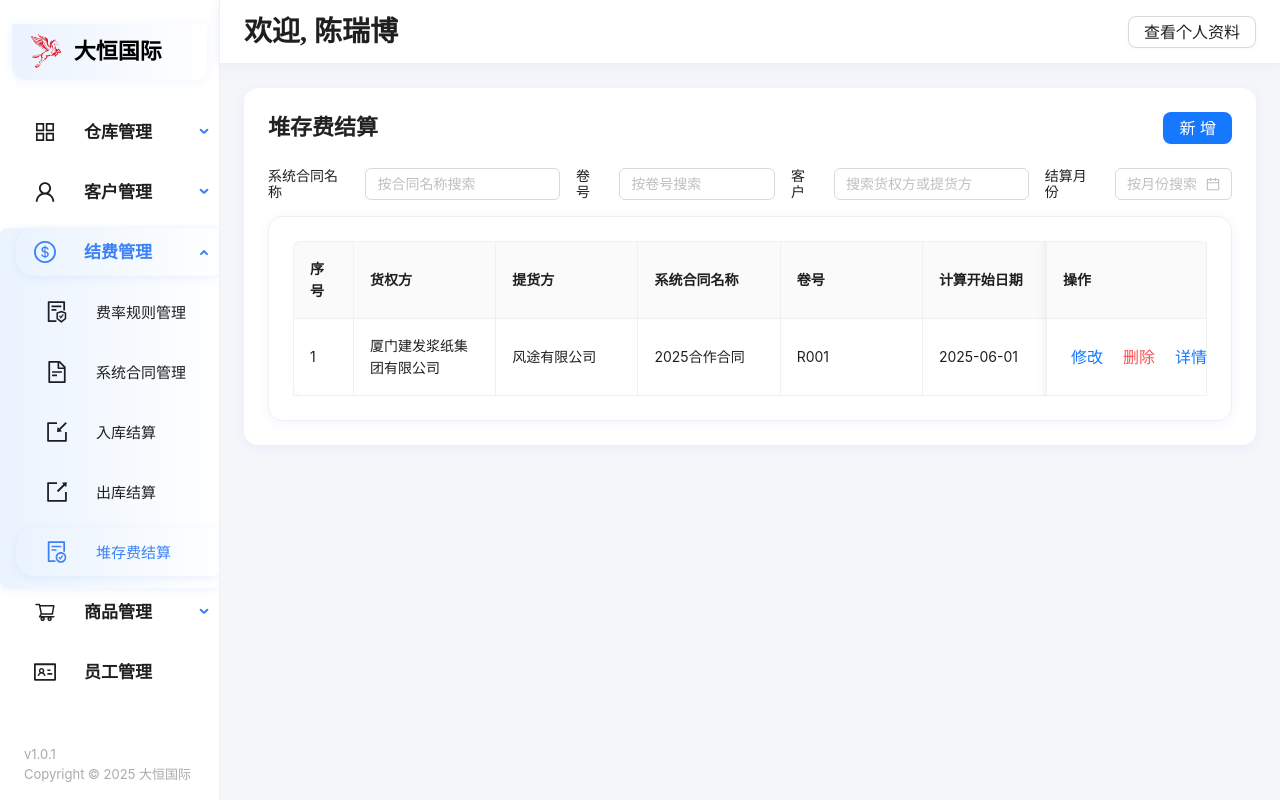
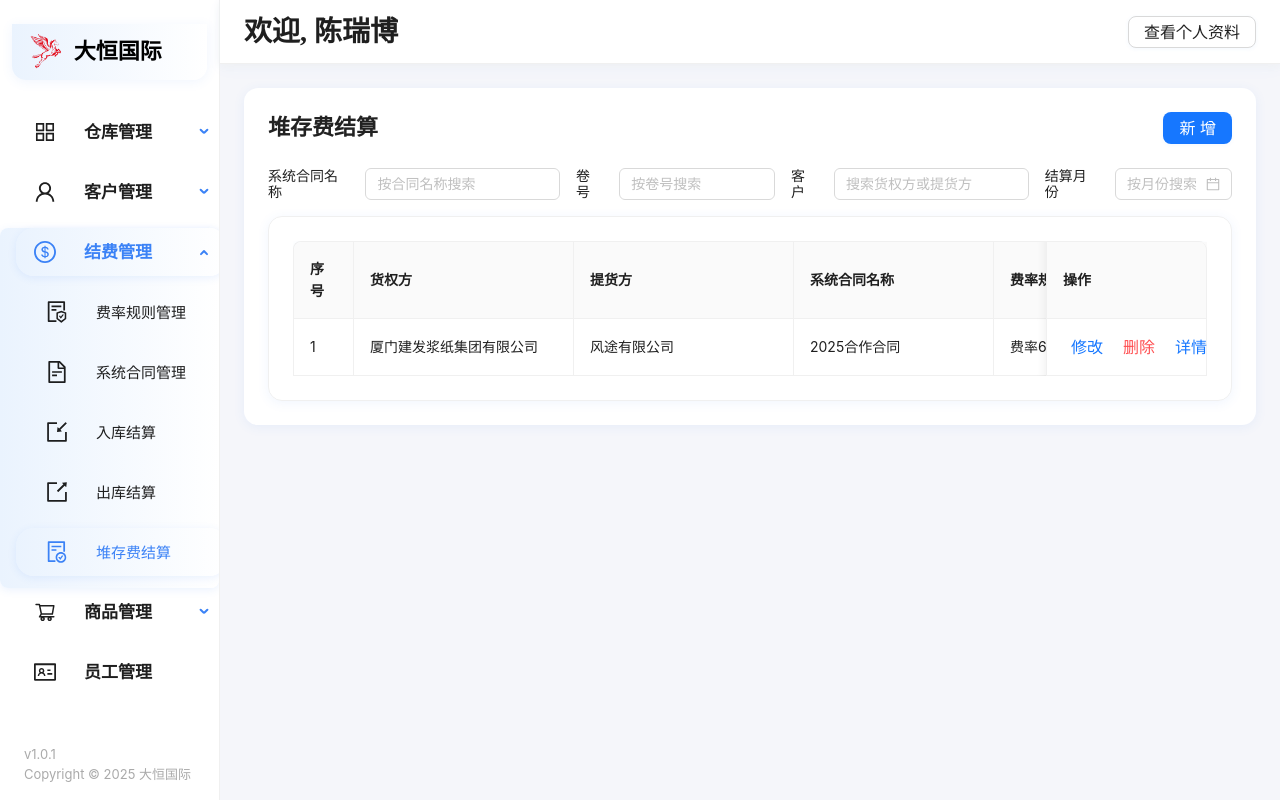
Before and after one commit to JinfengPang/DH-Frontend, a React (Vite) app: page /cost/storage in a window 1280 px wide. Built offline with nearby package versions, Linux system fonts and the light colour scheme.

Commit message:
feat: storage 2

```diff
--- a/src/pages/cost/Storage.jsx
+++ b/src/pages/cost/Storage.jsx
@@ -2,60 +2,172 @@ import React, { useState, useEffect } from 'react';
 import { Card, Table, Button, Space, Modal, Form, Input, message, Select, DatePicker } from 'antd';
 import dayjs from 'dayjs';
 
-// 从 Info.jsx 获取客户 mock 数据
+// 从 Contract.jsx 同步的客户 mock 数据
 const customerMockData = [
   {
     key: '1',
     code: 'C00001',
     name: '厦门建发浆纸集团有限公司',
-    alias: '建发浆纸'
+    alias: '建发浆纸',
+    address: '天津市塘沽区',
+    owner: '是',
+    picker: '否',
+    paper: '是',
+    bulk: '否',
+    email: 'jianfa@example.com',
+    contact1: '张三',
+    phone1: '13800000000',
+    contact2: '',
+    phone2: '',
+    contact3: '',
+    phone3: ''
   },
   {
     key: '2',
     code: 'C00002',
     name: '风途有限公司',
-    alias: '风途'
+    alias: '风途',
+    address: '天津市塘沽区',
+    owner: '否',
+    picker: '是',
+    paper: '否',
+    bulk: '是',
+    email: 'fengtultd@example.com',
+    contact1: '李四',
+    phone1: '13900000000',
+    contact2: '',
+    phone2: '',
+    contact3: '',
+    phone3: ''
   }
 ];
 
-// 从 Contract.jsx 获取合同 mock 数据
+// 从 Rate.jsx 同步的费率规则 mock 数据
+const rateMockData = [
+  {
+    key: '1',
+    rateNo: 'R001',
+    rateName: '费率6090120',
+    steps: [
+      { day: 30, price: 10 },
+      { day: 60, price: 8 },
+      { day: 90, price: 6 },
+    ],
+  },
+];
+
+// 从 Contract.jsx 同步的合同 mock 数据
 const contractMockData = [
   {
     key: '1',
     customerName: '厦门建发浆纸集团有限公司',
+    rateNo: 'R001',
     contractName: '2025合作合同',
     contractId: 'C001',
     startDate: '2024-01-01',
     endDate: '2024-12-31',
-    storageRate: 0.5, // 堆存费率（元/吨/天）
-  }
+    contractType: '纸质',
+    invoiceRate: 13,
+    inFee: 10,
+    outFee: 8,
+    boxFee: 200,
+  },
 ];
 
+// 将核心计算函数移到组件外部，以提高代码复用性和清晰度
+
+/**
+ * 根据堆存天数和费率阶梯计算单价
+ * @param {number} days - 堆存总天数
+ * @param {Array} rateSteps - 费率阶梯规则
+ * @returns {number} - 计算出的单价
+ */
+const calculateUnitPrice = (days, rateSteps) => {
+  if (!Array.isArray(rateSteps) || !rateSteps.length) return 0;
+  // 假设 rateSteps 按 day 升序排列，找到第一个满足条件的阶梯
+  const step = rateSteps.find(s => days <= s.day);
+  return step ? step.price : rateSteps[rateSteps.length - 1]?.price || 0;
+};
+
+/**
+ * 计算堆存天数
+ * @param {string} start - 开始日期 (YYYY-MM-DD)
+ * @param {string} end - 结束日期 (YYYY-MM-DD)
+ * @param {string} settlementMonthStr - 结算月份 (YYYY-MM)
+ * @returns {{monthlyDays: number, totalDays: number}} - 当月天数和总天数
+ */
+const calculateDays = (start, end, settlementMonthStr) => {
+  if (!start || !end) return { monthlyDays: 0, totalDays: 0 };
+  const startDate = dayjs(start);
+  const endDate = dayjs(end);
+
+  if (!startDate.isValid() || !endDate.isValid() || startDate.isAfter(endDate)) {
+    return { monthlyDays: 0, totalDays: 0 };
+  }
+
+  const totalDays = endDate.diff(startDate, 'day') + 1;
+  let monthlyDays = 0;
+
+  const settlementMonth = settlementMonthStr ? dayjs(settlementMonthStr) : (startDate.isSame(endDate, 'month') ? startDate : null);
+
+  if (settlementMonth && settlementMonth.isValid()) {
+    const settlementStart = settlementMonth.startOf('month');
+    const settlementEnd = settlementMonth.endOf('month');
+
+    if (!(endDate.isBefore(settlementStart) || startDate.isAfter(settlementEnd))) {
+      const effectiveStart = startDate.isAfter(settlementStart) ? startDate : settlementStart;
+      const effectiveEnd = endDate.isBefore(settlementEnd) ? endDate : settlementEnd;
+      monthlyDays = effectiveEnd.diff(effectiveStart, 'day') + 1;
+    }
+  }
+
+  return { monthlyDays, totalDays };
+};
+
+/**
+ * 计算总堆存费
+ * @param {number} weight - 重量
+ * @param {number} days - 总天数
+ * @param {number} unitPrice - 单价
+ * @returns {number} - 总费用
+ */
+const calculateStorageFee = (weight, days, unitPrice) => {
+  return Number(weight || 0) * Number(days || 0) * Number(unitPrice || 0);
+};
+
+// 初始数据（与新的 mock 数据对齐）
 const initialData = [
   {
     key: '1',
     cargoOwner: '厦门建发浆纸集团有限公司',
     pickupParty: '风途有限公司',
     contractName: '2025合作合同',
-    rollNo: 'R001', // 卷号
-    startDate: '2025-06-01', // 计算开始日期
-    endDate: '2025-06-24', // 计算终止日期
-    monthlyDays: 24, // 当月堆存天数
-    totalDays: 24, // 堆存总天数
-    weight: 100, // 结存重量（吨）
-    unitPrice: 0.5, // 单价（元/吨/天）
-    storageFee: 1200, // 堆存费
-    feesPaid: false, // 是否已支付
-    paymentPerson: '', // 付款人
-    paymentMethod: '月结单', // 付款方式
-    remark: '常温仓库堆存', // 备注
-  }
+    contractId: 'C001',
+    rateRuleName: '费率6090120',
+    rateNo: 'R001',
+    rollNo: 'R001',
+    startDate: '2025-06-01',
+    endDate: '2025-06-15',
+    weight: 100,
+    unitPrice: 10, // 根据费率规则 R001 和 15天 计算得出
+    feesPaid: false,
+    paymentPerson: '',
+    paymentMethod: '月结单',
+    remark: '常温仓库堆存',
+  },
 ];
 
 function CostStorage() {
   const [data, setData] = useState(() => {
     const saved = localStorage.getItem('cost_storage');
-    return saved ? JSON.parse(saved) : initialData;
+    const initial = saved && JSON.parse(saved).length > 0 ? JSON.parse(saved) : initialData;
+    // 初始化数据时，计算天数和费用，确保数据完整性
+    return initial.map(item => {
+      const settlementMonth = dayjs(item.endDate).format('YYYY-MM');
+      const { monthlyDays, totalDays } = calculateDays(item.startDate, item.endDate, settlementMonth);
+      const storageFee = calculateStorageFee(item.weight, totalDays, item.unitPrice);
+      return { ...item, monthlyDays, totalDays, storageFee };
+    });
   });
   const [modalOpen, setModalOpen] = useState(false);
   const [editing, setEditing] = useState(null);
@@ -75,35 +187,54 @@ function CostStorage() {
     localStorage.setItem('cost_storage', JSON.stringify(data));
   }, [data]);
 
-  // 使用 mock 数据设置客户选项
+  // 加载客户选项
   useEffect(() => {
-    setCustomerOptions(customerMockData.map(c => ({
-      label: c.name,
-      value: c.name
-    })));
+    const savedCustomers = localStorage.getItem('customers');
+    const customers = savedCustomers && JSON.parse(savedCustomers).length > 0
+      ? JSON.parse(savedCustomers)
+      : customerMockData;
+    setCustomerOptions(customers.map(c => ({ label: c.name, value: c.name })));
   }, []);
 
-  // 使用 mock 数据设置合同选项
+  // 加载合同选项（包含费率信息）
   useEffect(() => {
-    setContractOptions(contractMockData.map(c => ({
-      label: c.contractName,
-      value: c.contractName,
-      cargoOwner: c.customerName,
-      storageRate: c.storageRate
-    })));
+    const savedContracts = localStorage.getItem('contracts');
+    const contracts = savedContracts && JSON.parse(savedContracts).length > 0
+      ? JSON.parse(savedContracts)
+      : contractMockData;
+
+    const savedRates = localStorage.getItem('cost_rates');
+    const rates = savedRates && JSON.parse(savedRates).length > 0
+      ? JSON.parse(savedRates)
+      : rateMockData;
+
+    setContractOptions(contracts.map(contract => {
+      const rate = rates.find(r => r.rateNo === contract.rateNo);
+      return {
+        label: contract.contractName,
+        value: contract.contractName,
+        cargoOwner: contract.customerName,
+        contractId: contract.contractId, // 传递 contractId
+        rateNo: contract.rateNo,
+        rateName: rate?.rateName || '',
+        rateSteps: rate?.steps.sort((a, b) => a.day - b.day) || [] // 确保阶梯按天数升序
+      };
+    }));
   }, [modalOpen]);
 
   const columns = [
-    { title: '序号', width: 60, render: (_, __, index) => index + 1 },
-    { title: '货权方', dataIndex: 'cargoOwner', key: 'cargoOwner' },
-    { title: '提货方', dataIndex: 'pickupParty', key: 'pickupParty' },
-    { title: '系统合同名称', dataIndex: 'contractName', key: 'contractName' },
-    { title: '卷号', dataIndex: 'rollNo', key: 'rollNo' },
-    { title: '计算开始日期', dataIndex: 'startDate', key: 'startDate' },
-    { title: '计算终止日期', dataIndex: 'endDate', key: 'endDate' },
-    { title: '当月堆存天数', dataIndex: 'monthlyDays', key: 'monthlyDays' },
-    { title: '堆存总天数', dataIndex: 'totalDays', key: 'totalDays' },
-    { title: '结存重量(吨)', dataIndex: 'weight', key: 'weight' },
+    { title: '序号', width: 60, render: (_, __, index) => index + 1, fixed: 'left' },
+    { title: '货权方', dataIndex: 'cargoOwner', key: 'cargoOwner', width: 220 },
+    { title: '提货方', dataIndex: 'pickupParty', key: 'pickupParty', width: 220 },
+    { title: '系统合同名称', dataIndex: 'contractName', key: 'contractName', width: 200 },
+    { title: '费率规则名称', dataIndex: 'rateRuleName', key: 'rateRuleName', width: 150 },
+    { title: '卷号', dataIndex: 'rollNo', key: 'rollNo', width: 120 },
+    { title: '计算开始日期', dataIndex: 'startDate', key: 'startDate', width: 120 },
+    { title: '计算终止日期', dataIndex: 'endDate', key: 'endDate', width: 120 },
+    { title: '当月堆存天数', dataIndex: 'monthlyDays', key: 'monthlyDays', width: 120 },
+    { title: '堆存总天数', dataIndex: 'totalDays', key: 'totalDays', width: 110 },
+    { title: '结存重量(吨)', dataIndex: 'weight', key: 'weight', width: 120 },
+    { title: '堆存费', dataIndex: 'storageFee', key: 'storageFee', width: 100, render: v => v?.toFixed(2) },
     {
       title: '操作',
       key: 'action',
@@ -119,32 +250,9 @@ function CostStorage() {
     },
   ];
 
-  // 自动计算堆存天数
-  const calculateDays = (start, end) => {
-    if (!start || !end) return { monthlyDays: 0, totalDays: 0 };
-    const startDate = dayjs(start);
-    const endDate = dayjs(end);
-    const totalDays = endDate.diff(startDate, 'day') + 1;
-
-    // 如果开始和结束日期在同一个月，则月堆存天数等于总天数
-    if (startDate.format('YYYY-MM') === endDate.format('YYYY-MM')) {
-      return { monthlyDays: totalDays, totalDays };
-    }
-
-    // 否则计算当月天数
-    const monthStart = dayjs(searchMonth || endDate.format('YYYY-MM'));
-    const monthEnd = monthStart.endOf('month');
-    const monthlyDays = endDate.diff(monthStart.startOf('month'), 'day') + 1;
-
-    return {
-      monthlyDays: Math.min(monthlyDays, dayjs(end).date()),
-      totalDays
-    };
-  };
-
-  // 搜索过滤
+  // 搜索过滤数据，并根据搜索月份动态计算当月天数
   const getFilteredData = () => {
-    return data.filter(item => {
+    const filtered = data.filter(item => {
       const matchContract = !searchContract ||
         (item.contractName || '').toLowerCase().includes(searchContract.toLowerCase());
       const matchRollNo = !searchRollNo ||
@@ -152,12 +260,28 @@ function CostStorage() {
       const matchCustomer = !searchCustomer ||
         (item.cargoOwner || '').toLowerCase().includes(searchCustomer.toLowerCase()) ||
         (item.pickupParty || '').toLowerCase().includes(searchCustomer.toLowerCase());
-      const matchMonth = !searchMonth || (
-        dayjs(item.startDate).format('YYYY-MM') === searchMonth ||
-        dayjs(item.endDate).format('YYYY-MM') === searchMonth
-      );
+
+      const itemStartDate = dayjs(item.startDate);
+      const itemEndDate = dayjs(item.endDate);
+      const searchMonthStart = searchMonth ? dayjs(searchMonth).startOf('month') : null;
+      const searchMonthEnd = searchMonth ? dayjs(searchMonth).endOf('month') : null;
+
+      // 修正月份匹配逻辑，改为检查日期范围重叠
+      const matchMonth = !searchMonth ||
+        (!itemEndDate.isBefore(searchMonthStart) && !itemStartDate.isAfter(searchMonthEnd));
+
       return matchContract && matchRollNo && matchCustomer && matchMonth;
     });
+
+    // 如果按月份搜索，则动态计算当月天数用于显示
+    if (searchMonth) {
+      return filtered.map(item => {
+        const { monthlyDays } = calculateDays(item.startDate, item.endDate, searchMonth);
+        return { ...item, monthlyDays };
+      });
+    }
+
+    return filtered;
   };
 
   const onAdd = () => {
@@ -176,23 +300,17 @@ function CostStorage() {
     setModalOpen(true);
   };
 
-  // 自动计算堆存费
-  const calculateStorageFee = (weight, days, unitPrice) => {
-    return Number(weight || 0) * Number(days || 0) * Number(unitPrice || 0);
-  };
-
   const handleOk = async () => {
     try {
       const values = await form.validateFields();
 
-      // 格式化日期
       const startDate = values.startDate?.format('YYYY-MM-DD');
       const endDate = values.endDate?.format('YYYY-MM-DD');
 
-      // 计算天数
-      const { monthlyDays, totalDays } = calculateDays(startDate, endDate);
+      // 存储时，基于结束日期的月份计算当月天数作为默认值
+      const settlementMonthForStorage = values.endDate?.format('YYYY-MM');
+      const { monthlyDays, totalDays } = calculateDays(startDate, endDate, settlementMonthForStorage);
 
-      // 计算堆存费
       const storageFee = calculateStorageFee(values.weight, totalDays, values.unitPrice);
 
       const newItem = {
@@ -202,6 +320,7 @@ function CostStorage() {
         monthlyDays,
         totalDays,
         storageFee,
+        // contractId 从 values 中获取
         key: editing ? editing.key : Date.now().toString(),
       };
 
@@ -226,13 +345,39 @@ function CostStorage() {
     message.success('删除成功');
   };
 
-  // 选择合同时自动填充相关信息
+  // 选择合同时自动填充货权方、费率规则、单价等信息
   const handleContractChange = (value, option) => {
     if (!option) return;
+
+    const startDate = form.getFieldValue('startDate')?.format('YYYY-MM-DD');
+    const endDate = form.getFieldValue('endDate')?.format('YYYY-MM-DD');
+    const { totalDays } = calculateDays(startDate, endDate);
+
+    const unitPrice = calculateUnitPrice(totalDays || 0, option.rateSteps);
+
     form.setFieldsValue({
       cargoOwner: option.cargoOwner,
-      unitPrice: option.storageRate
+      rateRuleName: option.rateName,
+      unitPrice,
+      rateNo: option.rateNo,
+      contractId: option.contractId, // 自动填充合同ID
     });
+  };
+
+  // 日期变化时，动态更新单价
+  const handleDateChange = () => {
+    const startDate = form.getFieldValue('startDate')?.format('YYYY-MM-DD');
+    const endDate = form.getFieldValue('endDate')?.format('YYYY-MM-DD');
+    const contractName = form.getFieldValue('contractName');
+
+    if (startDate && endDate && contractName) {
+      const { totalDays } = calculateDays(startDate, endDate);
+      const contract = contractOptions.find(c => c.value === contractName);
+      if (contract) {
+        const unitPrice = calculateUnitPrice(totalDays, contract.rateSteps);
+        form.setFieldsValue({ unitPrice });
+      }
+    }
   };
 
   return (
@@ -332,13 +477,39 @@ function CostStorage() {
             <Input />
           </Form.Item>
           <Form.Item name="startDate" label="计算开始日期" rules={[{ required: true, message: '请选择开始日期' }]}>
-            <DatePicker style={{ width: '100%' }} />
+            <DatePicker style={{ width: '100%' }} onChange={handleDateChange} />
           </Form.Item>
-          <Form.Item name="endDate" label="计算终止日期" rules={[{ required: true, message: '请选择终止日期' }]}>
-            <DatePicker style={{ width: '100%' }} />
+          <Form.Item
+            name="endDate"
+            label="计算终止日期"
+            rules={[
+              { required: true, message: '请选择终止日期' },
+              ({ getFieldValue }) => ({
+                validator(_, value) {
+                  if (!value || !getFieldValue('startDate')) {
+                    return Promise.resolve();
+                  }
+                  if (value.isBefore(getFieldValue('startDate'))) {
+                    return Promise.reject(new Error('终止日期不能早于开始日期!'));
+                  }
+                  return Promise.resolve();
+                },
+              }),
+            ]}
+          >
+            <DatePicker style={{ width: '100%' }} onChange={handleDateChange} />
           </Form.Item>
           <Form.Item name="weight" label="结存重量(吨)" rules={[{ required: true, message: '请输入结存重量' }]}>
             <Input type="number" min={0} />
+          </Form.Item>
+          <Form.Item name="contractId" hidden>
+            <Input />
+          </Form.Item>
+          <Form.Item name="rateNo" hidden>
+            <Input />
+          </Form.Item>
+          <Form.Item name="rateRuleName" label="费率规则名称" rules={[{ required: true, message: '请选择费率规则' }]}>
+            <Input disabled />
           </Form.Item>
           <Form.Item name="unitPrice" label="堆存费单价(元/吨/天)">
             <Input type="number" min={0} disabled />
@@ -388,18 +559,21 @@ function CostStorage() {
               <div style={{ marginBottom: 8 }}><b>货权方：</b>{detailRecord.cargoOwner}</div>
               <div style={{ marginBottom: 8 }}><b>提货方：</b>{detailRecord.pickupParty}</div>
               <div style={{ marginBottom: 8 }}><b>系统合同名称：</b>{detailRecord.contractName}</div>
+              <div style={{ marginBottom: 8 }}><b>合同ID：</b>{detailRecord.contractId}</div>
               <div style={{ marginBottom: 8 }}><b>卷号：</b>{detailRecord.rollNo}</div>
               <div style={{ marginBottom: 8 }}><b>计算开始日期：</b>{detailRecord.startDate}</div>
               <div style={{ marginBottom: 8 }}><b>计算终止日期：</b>{detailRecord.endDate}</div>
               <div style={{ marginBottom: 8 }}><b>当月堆存天数：</b>{detailRecord.monthlyDays}天</div>
               <div style={{ marginBottom: 8 }}><b>堆存总天数：</b>{detailRecord.totalDays}天</div>
               <div style={{ marginBottom: 8 }}><b>结存重量：</b>{detailRecord.weight}吨</div>
+              <div style={{ marginBottom: 8 }}><b>费率规则名称：</b>{detailRecord.rateRuleName}</div>
+              <div style={{ marginBottom: 8 }}><b>费率编号：</b>{detailRecord.rateNo}</div>
             </div>
 
             <div style={{ marginBottom: 16 }}>
               <div style={{ marginBottom: 8, fontSize: 16, fontWeight: 'bold' }}>费用信息</div>
               <div style={{ marginBottom: 8 }}><b>堆存费单价：</b>{detailRecord.unitPrice}元/吨/天</div>
-              <div style={{ marginBottom: 8 }}><b>堆存费：</b>{detailRecord.storageFee}元</div>
+              <div style={{ marginBottom: 8 }}><b>堆存费：</b>{detailRecord.storageFee?.toFixed(2)}元</div>
               <div style={{ marginBottom: 8 }}><b>支付状态：</b>{detailRecord.feesPaid ? '已支付' : '未支付'}</div>
               {detailRecord.feesPaid && (
                 <>
```
